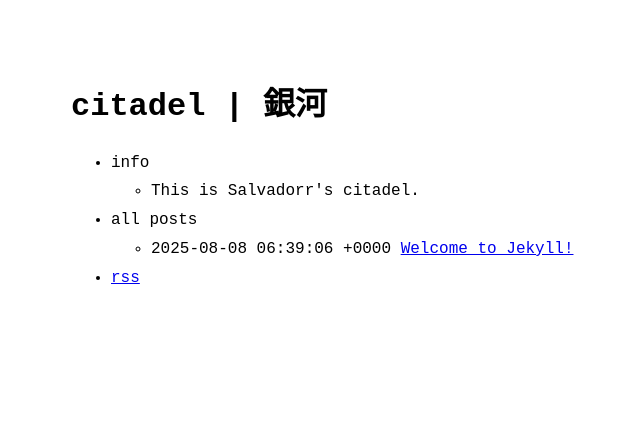
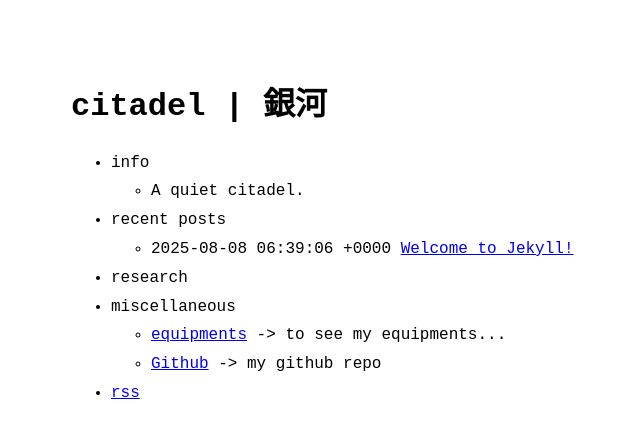
Before and after one commit to eunhanabi/citadel, a Jekyll site: the page built from index.markdown, in a window 1280 px wide. Shown: the top 438 px of the page, without its empty margins (249-889 px from the left). Built offline with Jekyll 4.4.1, drawn with Linux system fonts in a browser that asks for light colours.

Commit message:
Menu entry changed

```diff
--- a/_data/menu.yml
+++ b/_data/menu.yml
@@ -4,14 +4,24 @@
 entries:
   - title: info
     entries:
-      - title: This is Salvadorr's citadel.
+      - title: A quiet citadel.
 
-  - title: all posts
+  - title: recent posts
     post_list:
       limit: 5
+
+  - title: research
+    post_list:
+      category: research
+      limit: 6
       show_more: true
       show_more_text: See archive...
-      show_more_url: archive.html
+      show_more_url: research_archive.html
+
+  - title: miscellaneous
+    entries:
+      - title: <a href="./equipments.html">equipments</a> -> to see my equipments...
+      - title: <a href="https://github.com/eunhanabi/">Github</a> -> my github repo
 
   - title: rss
     url: feed.xml
```
Also changed, not shown: .obsidian/app.json (added), .obsidian/appearance.json (added), .obsidian/core-plugins.json (added), .obsidian/workspace.json (added).
